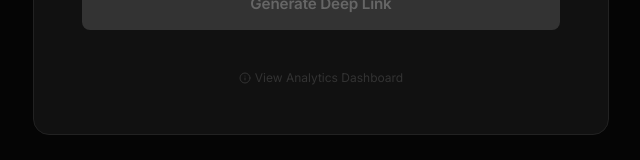
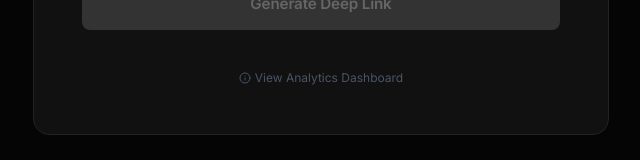
Before and after one commit to P34KPK/deeplink-app, a Next.js app: page / in a window 1280 px wide. Shown: the part 580-740 px from the top of the page, without its empty margins (319-959 px from the left). Built offline with nearby package versions, Linux system fonts and the light colour scheme.

Commit message:
Make analytics dashboard link more visible

```diff
--- a/src/app/page.tsx
+++ b/src/app/page.tsx
@@ -218,7 +218,7 @@ export default function Home() {
           )}
 
           <div className="mt-4 text-center">
-            <Link href="/dashboard" className="text-xs text-[#333] hover:text-gray-500 transition-colors flex items-center justify-center gap-1">
+            <Link href="/dashboard" className="text-xs text-gray-600 hover:text-gray-400 transition-colors flex items-center justify-center gap-1">
               <svg xmlns="http://www.w3.org/2000/svg" width="12" height="12" viewBox="0 0 24 24" fill="none" stroke="currentColor" strokeWidth="2" strokeLinecap="round" strokeLinejoin="round"><circle cx="12" cy="12" r="10"></circle><line x1="12" y1="16" x2="12" y2="12"></line><line x1="12" y1="8" x2="12.01" y2="8"></line></svg>
               View Analytics Dashboard
             </Link>
```
